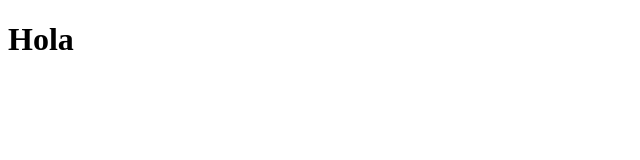
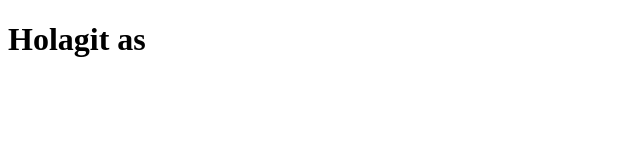
Before and after one commit to Usir95/FleboxGrid, a plain HTML site: page index.html in a window 1280 px wide. Shown: the whole page, without its empty margins (0-640 px from the left). Drawn offline with Linux system fonts and the light colour scheme.

Commit message:
Prueba de commit

```diff
--- a/index.html
+++ b/index.html
@@ -6,6 +6,6 @@
     <title>Document</title>
 </head>
 <body>
-    <h1>Hola</h1>
+    <h1>Holagit as</h1>
 </body>
 </html>
```
